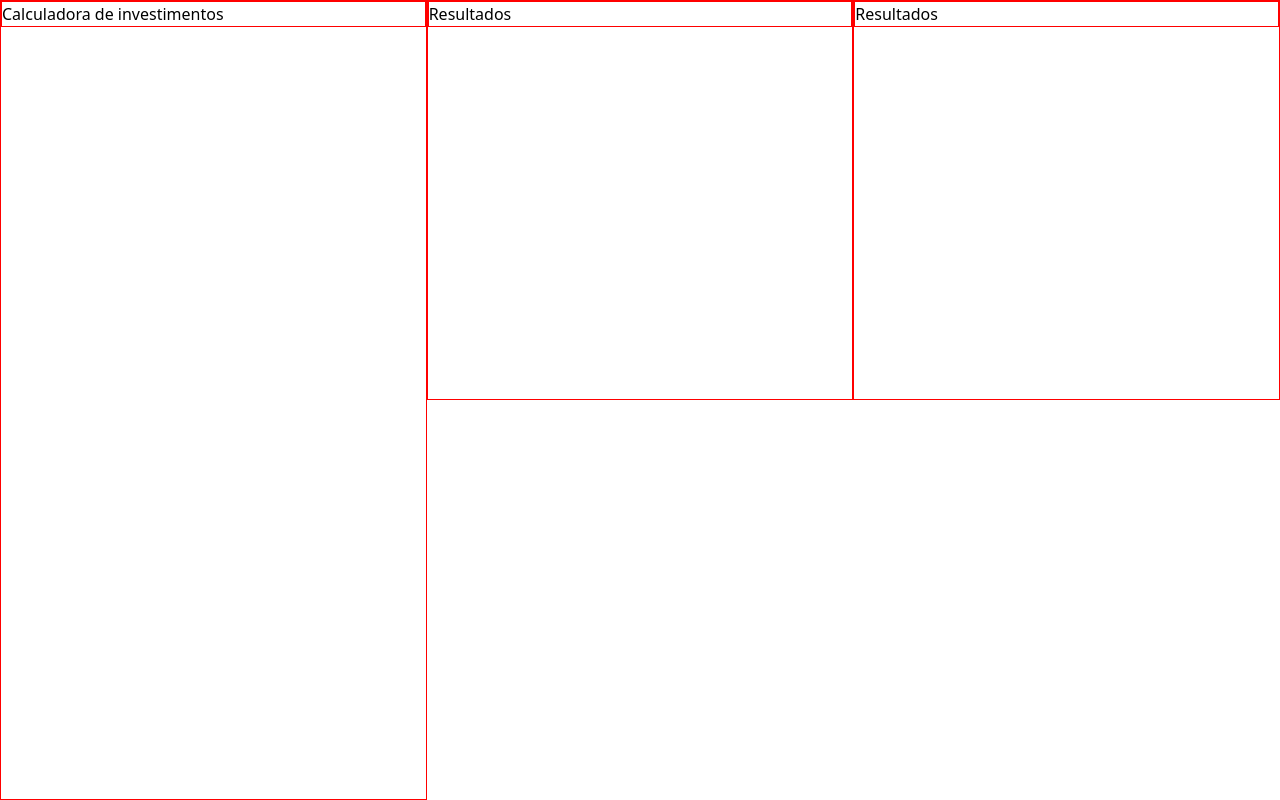
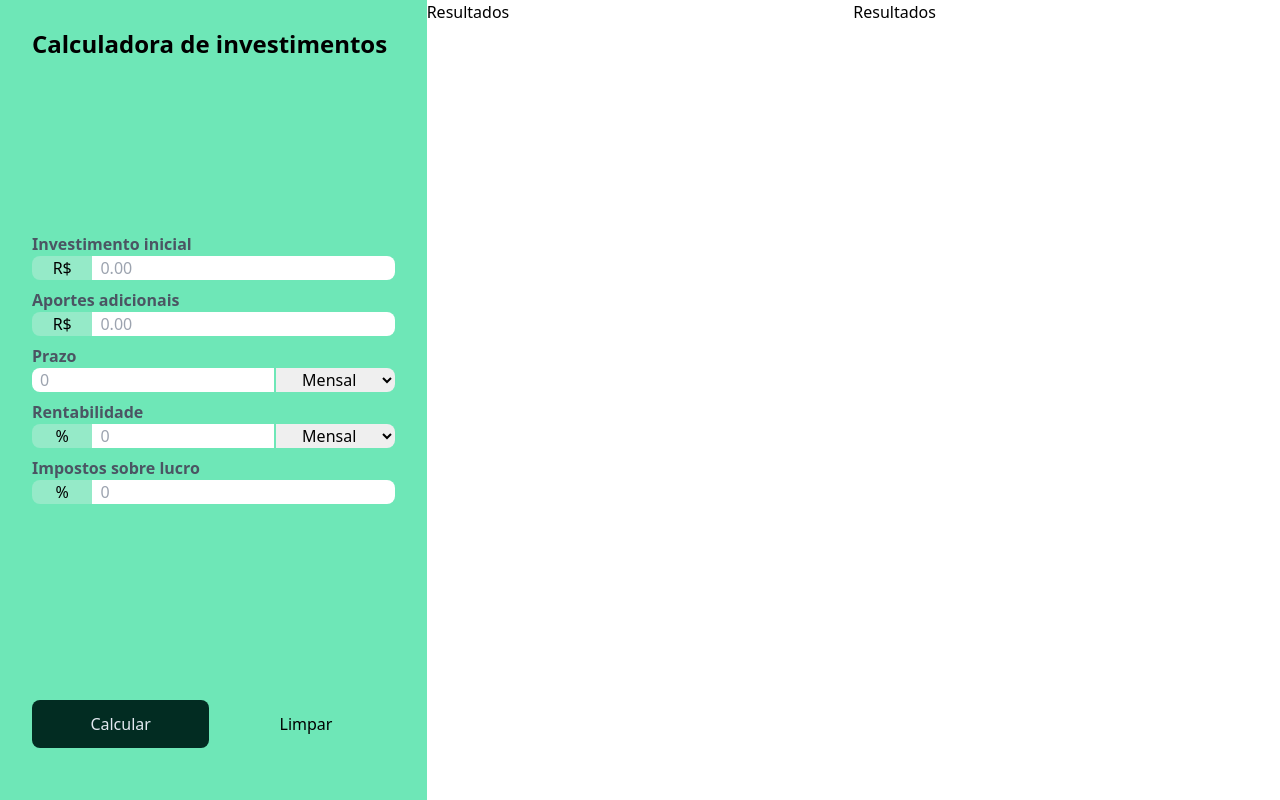
Before and after one commit to RobTO95/projetoCalculadoraInvestimentos, a website built with Vite: page index.html in a window 1280 px wide. Built offline with nearby package versions, Linux system fonts and the light colour scheme.

Commit message:
Formulario de investimentos e arquivo de calculo de projeções criados.

```diff
--- a/index.html
+++ b/index.html
@@ -11,15 +11,140 @@
 			rel="stylesheet"
 			href="./style.css"
 		/>
-		<style>
+		<!-- <style>
 			body * {
 				border: 1px solid red;
 			}
-		</style>
+		</style> -->
 	</head>
 	<body class="h-[100dvh] grid grid-cols-3 grid-rows-2">
-		<aside class="row-span-2">
-			<h1>Calculadora de investimentos</h1>
+		<aside
+			class="flex flex-col justify-between px-2 py-5 row-span-2 bg-emerald-300"
+		>
+			<h1 class="px-6 py-2 text-2xl font-bold">Calculadora de investimentos</h1>
+			<form class="w-full">
+				<div class="flex flex-col w-full px-6 my-2">
+					<label
+						for="starting-amount"
+						class="font-bold text-gray-600"
+						>Investimento inicial</label
+					>
+					<div class="flex">
+						<input
+							value="R$"
+							type="text"
+							disabled
+							class="w-1/6 text-center rounded-l-lg"
+						/>
+						<input
+							type="text"
+							id="starting-amount"
+							class="w-5/6 rounded-r-lg px-2"
+							placeholder="0.00"
+						/>
+					</div>
+				</div>
+				<div class="flex flex-col w-full px-6 my-2">
+					<label
+						for="additional-contribution"
+						class="font-bold text-gray-600"
+						>Aportes adicionais</label
+					>
+					<div class="flex">
+						<input
+							value="R$"
+							type="text"
+							disabled
+							class="w-1/6 text-center rounded-l-lg"
+						/>
+						<input
+							type="text"
+							id="additional-contribution"
+							class="w-5/6 rounded-r-lg px-2"
+							placeholder="0.00"
+						/>
+					</div>
+				</div>
+				<div class="flex flex-col w-full px-6 my-2">
+					<label
+						for="time-amount"
+						class="font-bold text-gray-600"
+						>Prazo</label
+					>
+					<div class="flex">
+						<input
+							type="text"
+							id="time-amount"
+							class="w-2/3 rounded-l-lg px-2"
+							placeholder="0"
+						/>
+						<select
+							id="time-amount-period"
+							class="w-1/3 text-center rounded-r-lg border-emerald-300 border-l-2 hover:bg-emerald-900 hover:text-slate-200"
+						>
+							<option value="monthly">Mensal</option>
+							<option value="yearly">Anual</option>
+						</select>
+					</div>
+				</div>
+				<div class="flex flex-col w-full px-6 my-2">
+					<label
+						for="return-rate"
+						class="font-bold text-gray-600"
+						>Rentabilidade</label
+					>
+					<div class="flex">
+						<input
+							value="%"
+							type="text"
+							disabled
+							class="w-1/6 text-center rounded-l-lg"
+						/>
+						<input
+							type="text"
+							id="return-rate"
+							class="w-1/2 px-2"
+							placeholder="0"
+						/>
+						<select
+							id="evaluation-period"
+							class="w-1/3 text-center rounded-r-lg border-emerald-300 border-l-2 hover:bg-emerald-900 hover:text-slate-200"
+						>
+							<option value="monthly">Mensal</option>
+							<option value="yearly">Anual</option>
+						</select>
+					</div>
+				</div>
+				<div class="flex flex-col w-full px-6 my-2">
+					<label
+						for="tax-rate"
+						class="font-bold text-gray-600"
+						>Impostos sobre lucro</label
+					>
+					<div class="flex">
+						<input
+							value="%"
+							type="text"
+							disabled
+							class="w-1/6 text-center rounded-l-lg"
+						/>
+						<input
+							type="text"
+							id="tax-rate"
+							class="w-5/6 rounded-r-lg px-2"
+							placeholder="0"
+						/>
+					</div>
+				</div>
+			</form>
+			<div class="flex h-12 px-6 my-8 w-full gap-2">
+				<button
+					class="w-1/2 rounded-lg bg-emerald-950 text-slate-200 hover:bg-emerald-800"
+				>
+					Calcular
+				</button>
+				<button class="w-1/2 rounded-lg hover:bg-emerald-500">Limpar</button>
+			</div>
 		</aside>
 		<main><p>Resultados</p></main>
 		<main><p>Resultados</p></main>
--- /dev/null
+++ b/src/investimentGoals.js
@@ -0,0 +1,57 @@
+function convertToMontlyReturnRate(yearlyReturnRate) {
+	return yearlyReturnRate ** (1 / 12);
+}
+
+function generateReturnsArray(
+	startingAmount = 0,
+	timeHorizon = 0,
+	timePeriod = "monthly",
+	monthlyContribution = 0,
+	returnRate = 0,
+	returnTimeFrame = "monthly"
+) {
+	if (!timeHorizon || !startingAmount) {
+		throw new Error(
+			"Investimento inicial e prazo devem ser preenchidos com valores positivos."
+		);
+	}
+	const finalReturnRate =
+		returnTimeFrame === "monthly"
+			? 1 + returnRate / 100
+			: convertToMontlyReturnRate(1 + returnRate / 100);
+
+	const finalTimeHorizon =
+		timePeriod === "monthly" ? timeHorizon : timeHorizon * 12;
+
+	const referenceInvestmentObject = {
+		investedAmount: startingAmount,
+		interestReturns: 0,
+		totalInterestReturns: 0,
+		month: 0,
+		totalAmount: startingAmount,
+	};
+
+	const returnsArray = [referenceInvestmentObject];
+	for (
+		let timeReference = 1;
+		timeReference <= finalTimeHorizon;
+		timeReference++
+	) {
+		const totalAmount =
+			returnsArray[timeReference - 1].totalAmount * finalReturnRate +
+			monthlyContribution;
+		const interestReturns =
+			returnsArray[timeReference - 1].totalAmount * finalReturnRate;
+		const investedAmount = startingAmount + monthlyContribution * timeReference;
+		const totalInterestReturns = totalAmount - investedAmount;
+
+		returnsArray.push({
+			investedAmount,
+			interestReturns,
+			totalInterestReturns,
+			month: timeReference,
+			totalAmount,
+		});
+	}
+	return returnsArray;
+}
```
